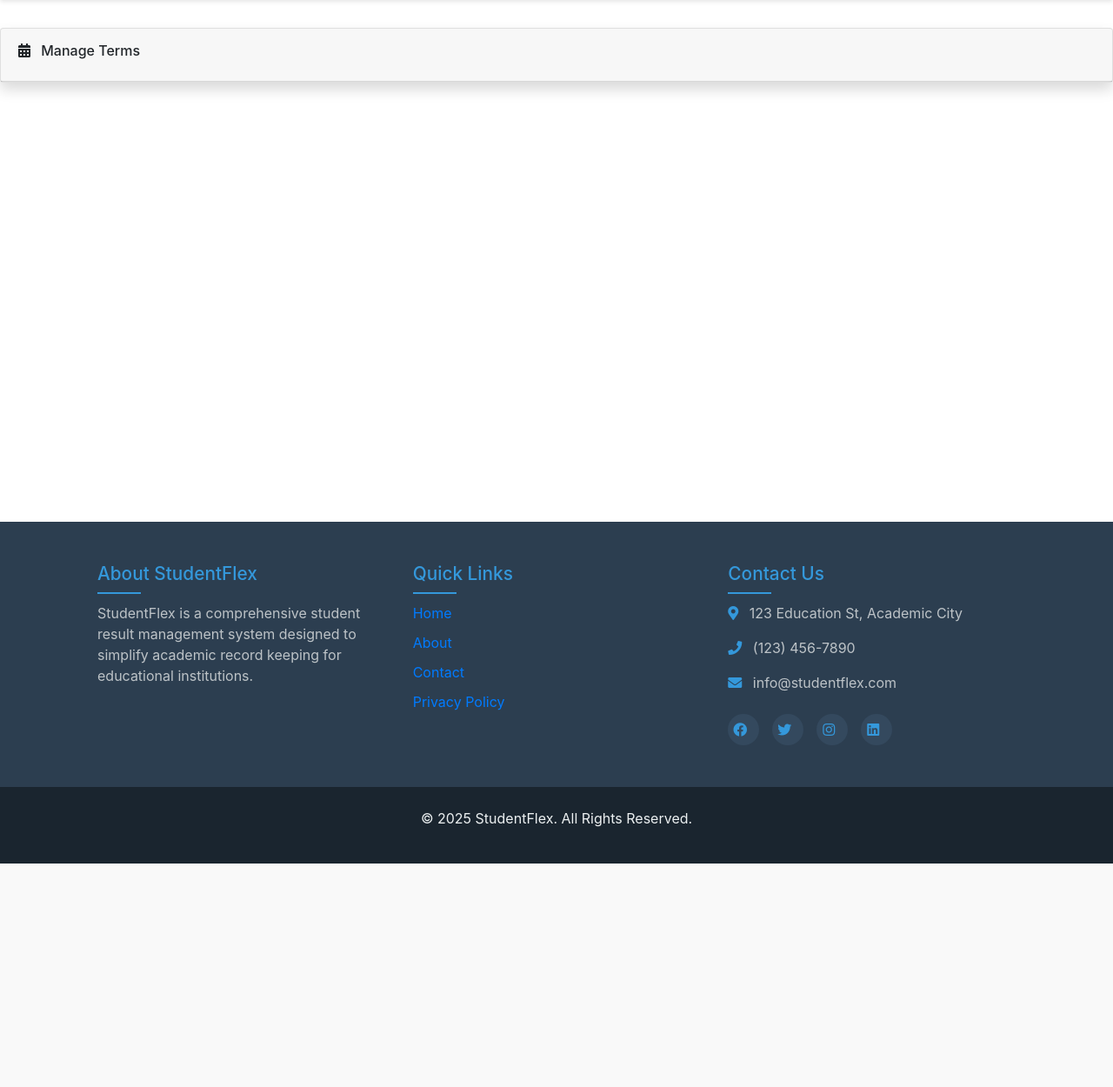
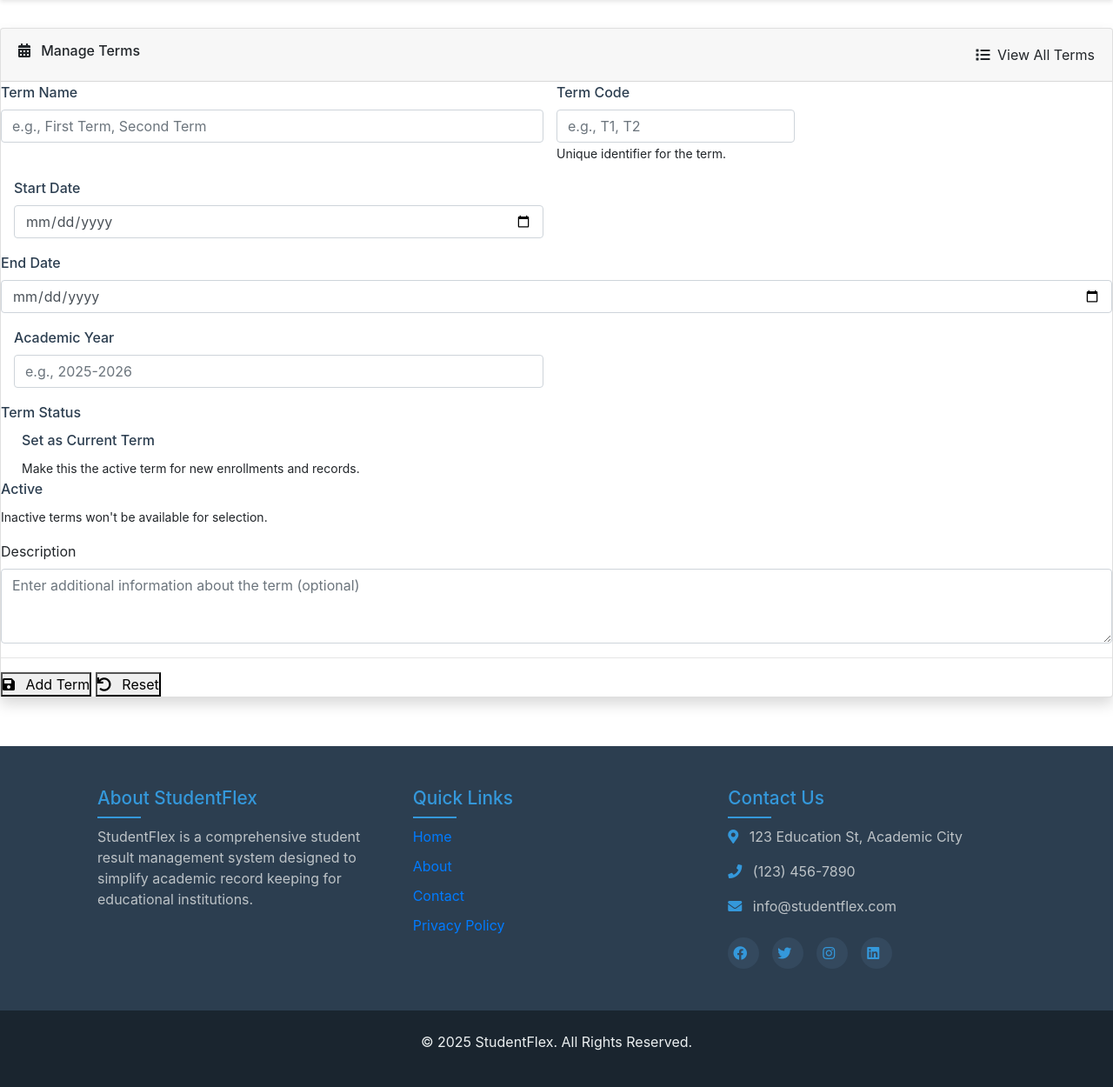
Before and after one commit to hamzatarifturing/studentflex, a PHP site: page /admin/add-terms.php in a window 1280 px wide. Shown: the part 118-1368 px from the top of the page at 87% size. Before the commit the page ends 1111 px from the top, so only its background shows below. Run offline with PHP 8.4, Linux system fonts and the light colour scheme; a user stored in the database is signed in; data that the repository does not hold is empty.

Commit message:
Conversation 8A - Interaction 2 - Model Selected: B
This commit includes the form implementation of the Add Terms functionality

```diff
--- a/admin/add-terms.php
+++ b/admin/add-terms.php
@@ -11,6 +11,10 @@ if (!isset($_SESSION['loggedin']) || $_SESSION['role'] !== 'admin') {
 
 // Page title
 $page_title = "Manage Terms";
+
+// Fetch all classes for the dropdown
+$classes_query = "SELECT * FROM classes WHERE is_active = 'yes' ORDER BY class_name ASC";
+$classes_result = mysqli_query($conn, $classes_query);
 ?>
 
 <!-- Main Content -->
@@ -18,18 +22,161 @@ $page_title = "Manage Terms";
 <div class="row">
     <div class="col-md-12">
         <div class="card shadow mb-4">
-            <div class="card-header py-3">
+            <div class="card-header py-3 d-flex justify-content-between align-items-center">
 <h6>
 <i class="fas fa-calendar-alt mr-2"></i>
 
 <?php echo $page_title; ?>
 </h6>
+<a>
+<i class="fas fa-list mr-1"></i>
+
+View All Terms
+
+</a>
 </div>
 <div>
-                <!-- Content for terms management will be added in the future -->
+                <form action="" method="POST" id="add-term-form">
+                    <div class="row">
+                        <div class="col-md-6">
+                            <div class="form-group">
+<label>
+Term Name
+
+<span>
+</span>
+</label>
+                                <input type="text" class="form-control" id="term_name" name="term_name" required placeholder="e.g., First Term, Second Term">
 </div>
+                        </div>
+<div>
+                            <div class="form-group">
+<label>
+Term Code
+
+<span>
+</span>
+</label>
+                                <input type="text" class="form-control" id="term_code" name="term_code" required placeholder="e.g., T1, T2">
+<small>
+Unique identifier for the term.
+
+</small>
+</div>
+                        </div>
+                    </div>
+<div>
+                        <div class="col-md-6">
+                            <div class="form-group">
+<label>
+Start Date
+
+<span>
+</span>
+</label>
+                                <input type="date" class="form-control" id="start_date" name="start_date" required>
+</div>
+                        </div>
+<div>
+                            <div class="form-group">
+<label>
+End Date
+
+<span>
+</span>
+</label>
+                                <input type="date" class="form-control" id="end_date" name="end_date" required>
+</div>
+                        </div>
+                    </div>
+<div>
+                        <div class="col-md-6">
+                            <div class="form-group">
+<label>
+Academic Year
+
+<span>
+</span>
+</label>
+                                <input type="text" class="form-control" id="academic_year" name="academic_year" required placeholder="e.g., 2025-2026">
+</div>
+                        </div>
+<div>
+                            <div class="form-group">
+<label>
+Term Status
+
+</label>
+                                <div class="custom-control custom-checkbox">
+                                    <input type="checkbox" class="custom-control-input" id="is_current" name="is_current" value="yes">
+<label>
+Set as Current Term
+
+</label>
+<small>
+Make this the active term for new enrollments and records.
+
+</small>
+</div>
+<div>
+                                    <input type="checkbox" class="custom-control-input" id="is_active" name="is_active" value="yes" checked>
+<label>
+Active
+
+</label>
+<small>
+Inactive terms won't be available for selection.
+
+</small>
+</div>
+                            </div>
+                        </div>
+                    </div>
+<div>
+<label>
+Description
+
+</label>
+<textarea class="form-control" id="description" name="description" rows="3" placeholder="Enter additional information about the term (optional)"></textarea>
+</div>
+                    <hr>
+<div>
+<button>
+<i class="fas fa-save mr-2"></i>
+
+Add Term
+
+</button>
+<button>
+<i class="fas fa-undo mr-2"></i>
+
+Reset
+
+</button>
+</div>
+                </form>
+            </div>
         </div>
     </div>
 </div>
 </div> <?php // Include footer
 require_once '../includes/footer.php'; ?>
+<script>
+// Client-side validation
+document.getElementById('add-term-form').addEventListener('submit', function(e) {
+var startDate = new Date(document.getElementById('start_date').value);
+var endDate = new Date(document.getElementById('end_date').value);
+
+if (endDate < startDate) {
+    e.preventDefault();
+    alert('End date cannot be earlier than start date.');
+}
+
+var termCode = document.getElementById('term_code').value;
+if (termCode.length < 2 || termCode.length > 10) {
+    e.preventDefault();
+    alert('Term code should be between 2-10 characters.');
+}
+});
+
+</script>
```
